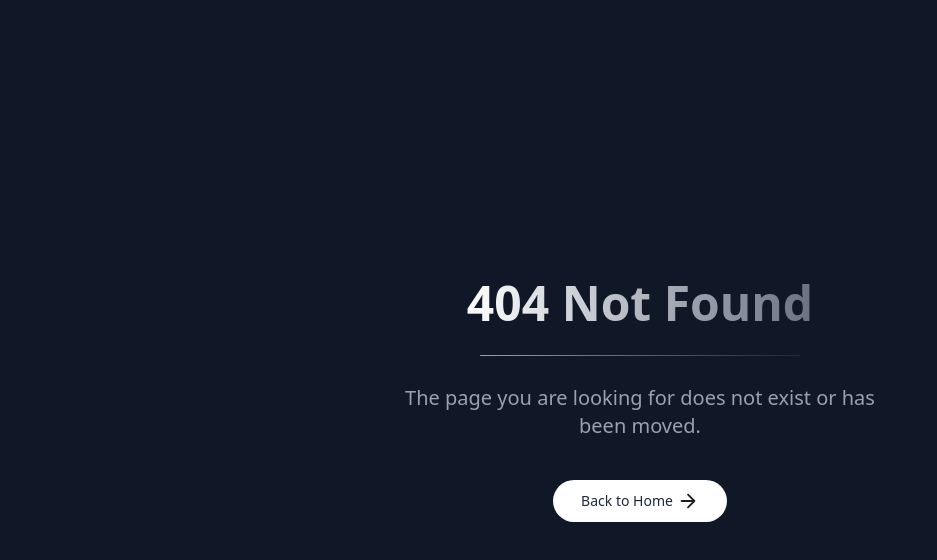
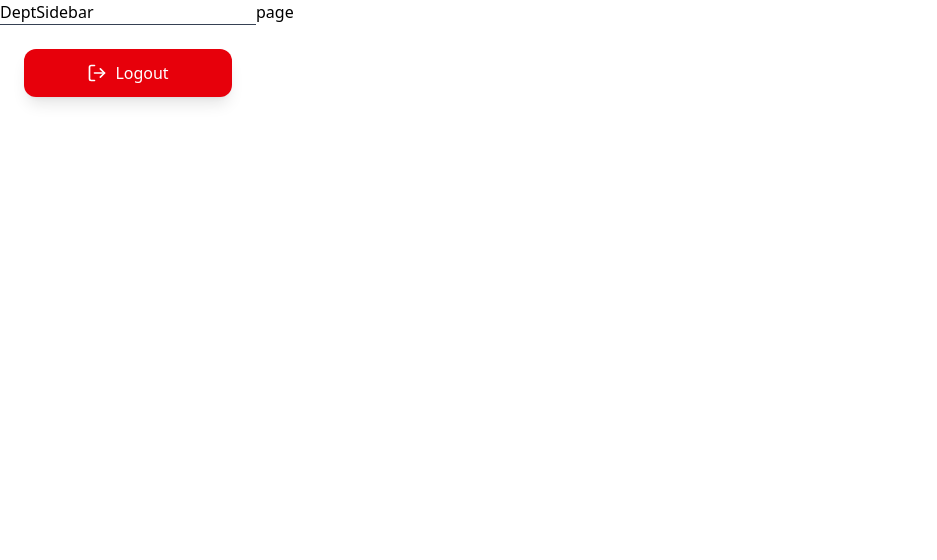
Before and after one commit to harshkaushik31/civic-buddy, a Next.js app: page /department/Electricity in a window 1280 px wide. Before the commit this address had no page. Shown: the top 560 px of the page, without its empty margins (0-937 px from the left). Built offline with nearby package versions, Linux system fonts and the light colour scheme.

Commit message:
feat/add-deptpages-for-all-dept

```diff
--- /dev/null
+++ b/src/app/department/Electricity/page.jsx
@@ -0,0 +1,9 @@
+import React from 'react'
+
+function page() {
+  return (
+    <div>page</div>
+  )
+}
+
+export default page
--- /dev/null
+++ b/src/app/department/Environment/page.jsx
@@ -0,0 +1,9 @@
+import React from 'react'
+
+function page() {
+  return (
+    <div>page</div>
+  )
+}
+
+export default page
--- /dev/null
+++ b/src/app/department/NRDA/page.jsx
@@ -0,0 +1,9 @@
+import React from 'react'
+
+function page() {
+  return (
+    <div>page</div>
+  )
+}
+
+export default page
--- /dev/null
+++ b/src/app/department/NRMC/page.jsx
@@ -0,0 +1,9 @@
+import React from 'react'
+
+function page() {
+  return (
+    <div>page</div>
+  )
+}
+
+export default page
--- /dev/null
+++ b/src/app/department/PWD/page.jsx
@@ -0,0 +1,9 @@
+import React from 'react'
+
+function page() {
+  return (
+    <div>page</div>
+  )
+}
+
+export default page
--- /dev/null
+++ b/src/app/department/Traffic/page.jsx
@@ -0,0 +1,9 @@
+import React from 'react'
+
+function page() {
+  return (
+    <div>page</div>
+  )
+}
+
+export default page
--- /dev/null
+++ b/src/app/department/Water/page.jsx
@@ -0,0 +1,9 @@
+import React from 'react'
+
+function page() {
+  return (
+    <div>page</div>
+  )
+}
+
+export default page
--- a/src/app/department/layout.jsx
+++ b/src/app/department/layout.jsx
@@ -6,7 +6,10 @@ function layout({ children }) {
 
   return (
     <div>
-      <div>{children}</div>
+      <div className="md:w-64 fixed hidden md:block">
+        <DeptSidebar/>
+      </div>
+      <div className="md:ml-64">{children}</div>
     </div>
   );
 }
--- a/src/app/department/page.jsx
+++ b/src/app/department/page.jsx
@@ -16,8 +16,8 @@ export default  function page() {
     <div className="flex w-full flex-wrap justify-center items-center min-h-screen">
       {
         departments.map((dept, index)=>(
-          <Link href={`/department/${dept.value}`}>
-          <button key={index} className="border border-black bg-gray-100 p-12 m-8 rounded-2xl hover:cursor-pointer">
+          <Link href={`/department/${dept.value}`} key={index}>
+          <button  className="border border-black bg-gray-100 p-12 m-8 rounded-2xl hover:cursor-pointer">
             <strong>{dept.value}</strong>
             <br />
             <em>{dept.label}</em>
```
